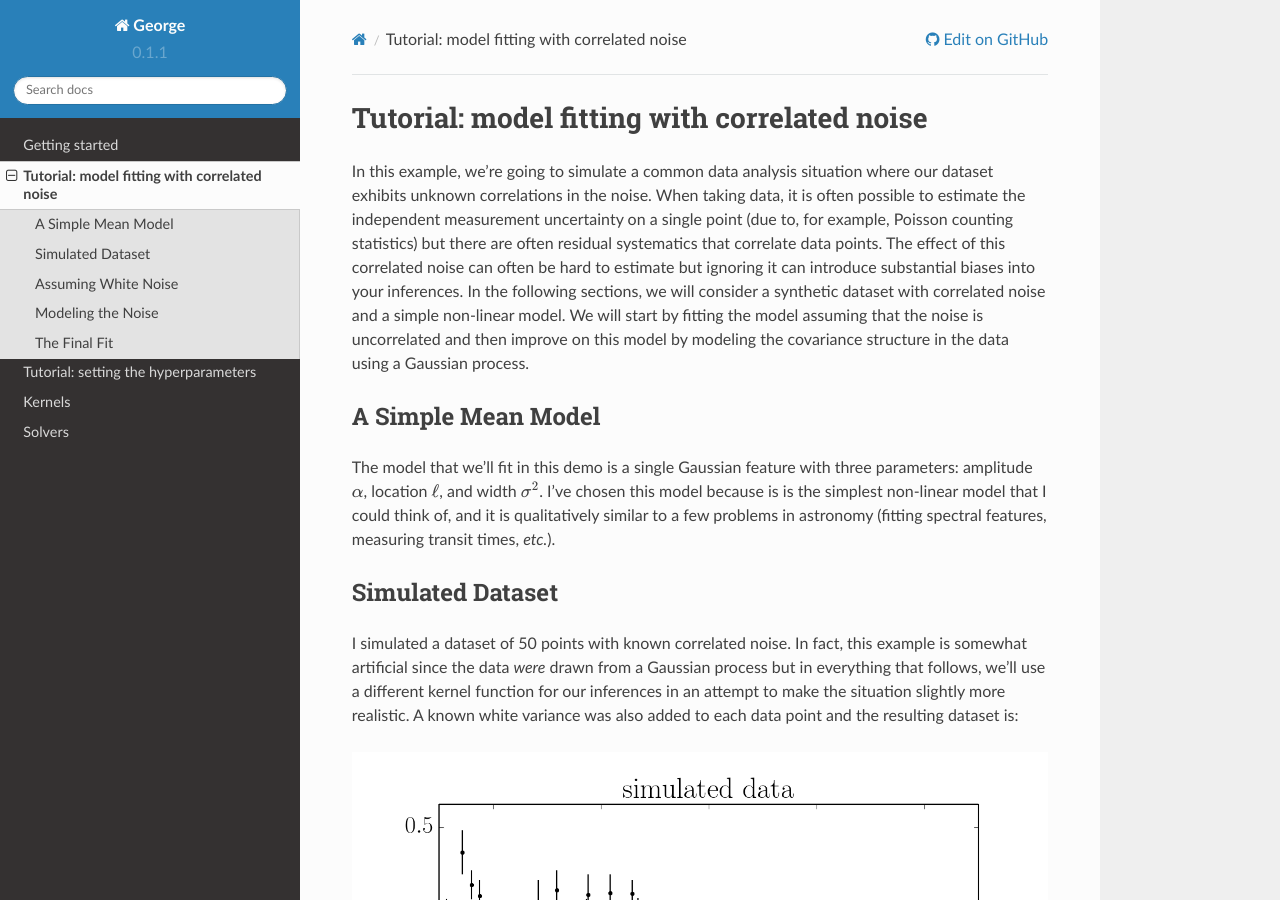
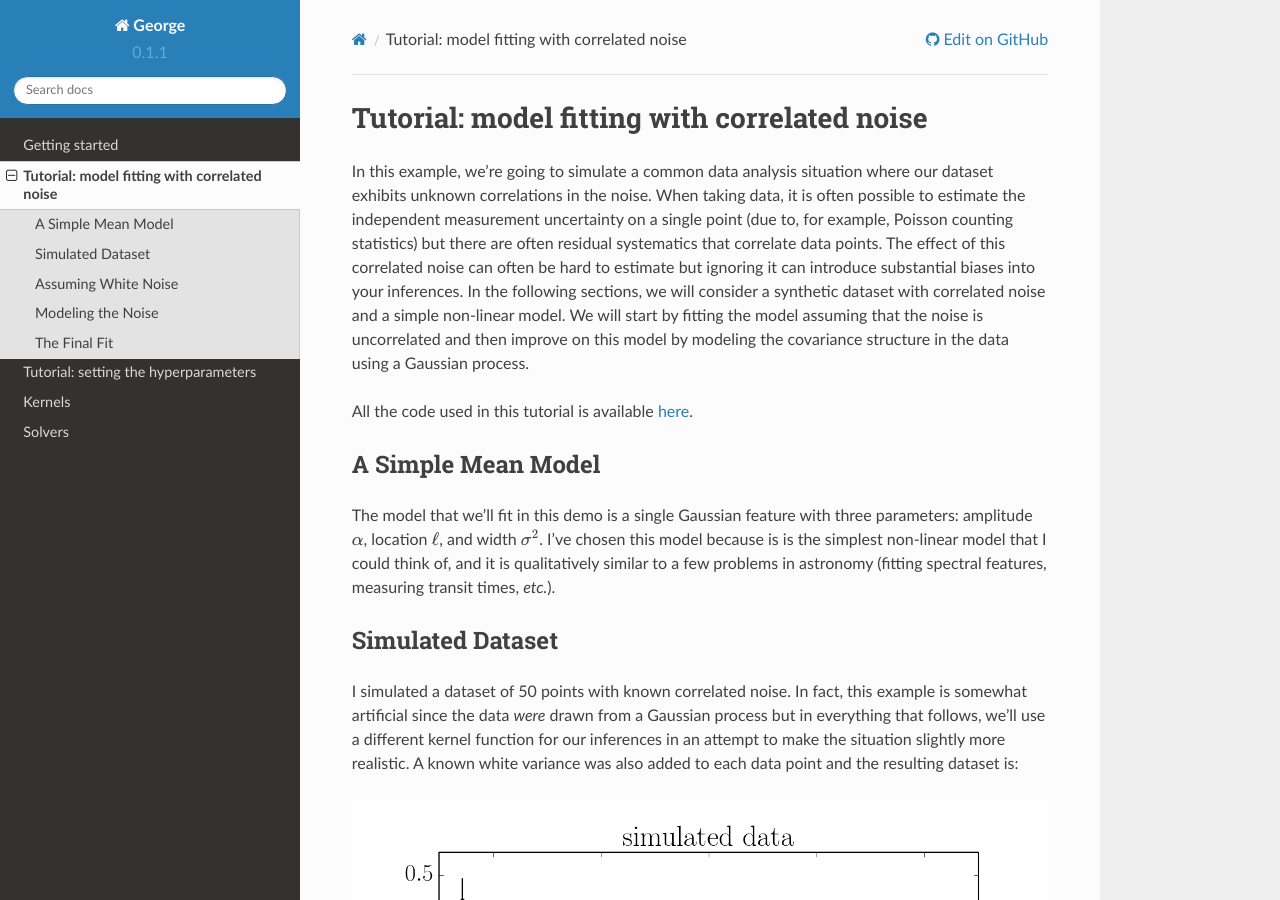
Before and after one commit to dfm/george, a Sphinx documentation site: the page built from docs/user/model.rst, in a window 1280 px wide and 900 px high. Built offline with Sphinx 7.4.7 and the Read the Docs theme 2.0.0, drawn with Linux system fonts in a browser that asks for light colours; formulas are drawn with MathJax 3.

Commit message:
addressing #10

```diff
--- a/docs/user/model.rst
+++ b/docs/user/model.rst
@@ -16,6 +16,9 @@ correlated noise and a simple non-linear model.
 We will start by fitting the model assuming that the noise is uncorrelated and
 then improve on this model by modeling the covariance structure in the data
 using a Gaussian process.
+
+All the code used in this tutorial is available `here
+<https://github.com/dfm/george/blob/master/docs/_code/model.py>`_.
 
 
 A Simple Mean Model
```
